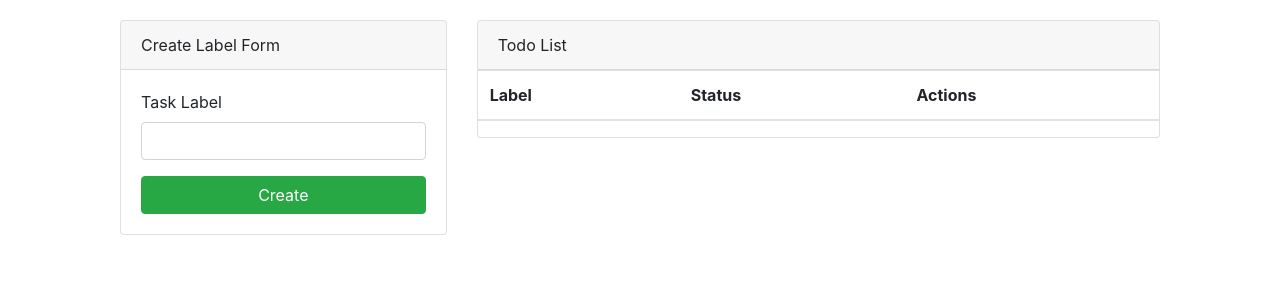
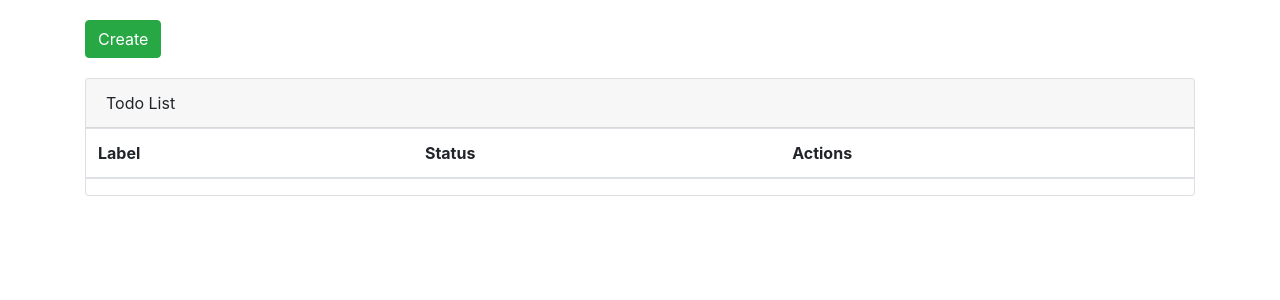
Before and after one commit to karb6351/react-todo-list-demo, a React (Create React App) app: page / in a window 1280 px wide. Shown: the top 300 px of the page. Built offline with nearby package versions, Linux system fonts and the light colour scheme.

Commit message:
add react-route

```diff
--- a/package.json
+++ b/package.json
@@ -6,6 +6,7 @@
     "react": "^16.8.6",
     "react-dom": "^16.8.6",
     "react-redux": "^7.1.0",
+    "react-router-dom": "^5.0.1",
     "react-scripts": "3.0.1",
     "redux": "^4.0.1",
     "redux-devtools-extension": "^2.13.8",
--- a/src/App.js
+++ b/src/App.js
@@ -1,19 +1,11 @@
 import React from 'react';
 
-import CreateInput from './CreateInput';
-import List from './List';
+import Router from './Router';
 
 function App(){
   return (
-    <div className="container fluid">
-      <div className="row" style={{margin: 20}}>
-        <div className="col-4">
-          <CreateInput/>
-        </div>
-        <div className="col-8">
-          <List/>
-        </div>
-      </div>
+    <div className="container fluid" style={{marginTop: 20}}>
+      <Router style={{marginTop: 20}} />
     </div>
   );
 }
--- a/src/CreateInput.js
+++ b/src/CreateInput.js
@@ -2,16 +2,20 @@ import React from 'react';
 import { connect } from "react-redux";
 
 import * as TodoListAction from './actions/todoList/action';
+import {Link} from "react-router-dom";
 
-function CreateInput({ createLabel, editCreateLabel, resetCreateLabel,addItem }) {
+function CreateInput({ createLabel, editCreateLabel, resetCreateLabel,addItem, history }) {
 
   function create(){
     addItem();
     resetCreateLabel();
+    history.push('/');
   }
 
   return (
-    <div className="card">
+    <React.Fragment>
+      <Link to={'/'} className="btn btn-secondary btn-small" >Back</Link>
+      <div className="card" style={{marginTop: 20}}>
         <div className="card-header">
           Create Label Form
         </div>
@@ -23,6 +27,7 @@ function CreateInput({ createLabel, editCreateLabel, resetCreateLabel,addItem })
           <button className="btn btn-success btn-block" onClick={create}>Create</button>
         </div>
       </div>
+    </React.Fragment>
   );
 }
 
--- a/src/List.js
+++ b/src/List.js
@@ -1,12 +1,15 @@
 import React from 'react';
 import { connect } from 'react-redux';
+import {Link} from "react-router-dom";
 
 import * as TodoListAction from './actions/todoList/action';
 import ListItem from "./ListItem";
 
 function List({ list, changeEditStatus, editItem, changeStatus, deleteItem }){
   return (
-    <div className="card">
+    <React.Fragment>
+      <Link to={'/create'} className="btn btn-success btn-small" >Create</Link>
+      <div className="card"  style={{marginTop: 20}}>
         <div className="card-header">
           Todo List
         </div>
@@ -32,6 +35,7 @@ function List({ list, changeEditStatus, editItem, changeStatus, deleteItem }){
           </tbody>
         </table>
       </div>
+    </React.Fragment>
   );
 }
 
--- /dev/null
+++ b/src/Router.js
@@ -0,0 +1,18 @@
+import React from 'react';
+import { Route, Switch } from 'react-router-dom';
+
+import CreateInput from './CreateInput';
+import List from './List';
+
+function Router(){
+  return (
+    <Switch>
+      <Route path="/" exact component={List} />
+      <Route path="/create" component={CreateInput} />
+      {/*<Route path="/update/:id" exact component={Form} />*/}
+      <Route to='/' />
+    </Switch>
+  )
+}
+
+export default Router;
--- a/src/index.js
+++ b/src/index.js
@@ -2,15 +2,18 @@ import React from 'react';
 import ReactDOM from 'react-dom';
 
 import { Provider } from 'react-redux';
+import { BrowserRouter } from "react-router-dom";
 
 import store from './store';
 import App from './App';
 // import * as serviceWorker from './serviceWorker';
 
 ReactDOM.render((
-  <Provider store={store}>
-    <App />
-  </Provider>
+  <BrowserRouter>
+    <Provider store={store}>
+      <App />
+    </Provider>
+  </BrowserRouter>
 ), document.getElementById('root'));
 
 // If you want your app to work offline and load faster, you can change
```
Also changed, not shown: 1 other file (tests, documents, lock files or other folders). Lines whose indentation alone changed are shown as unchanged.
